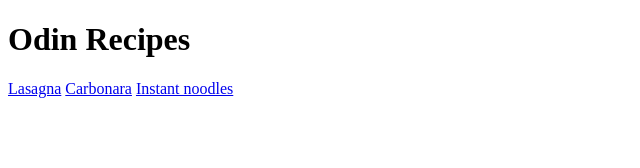
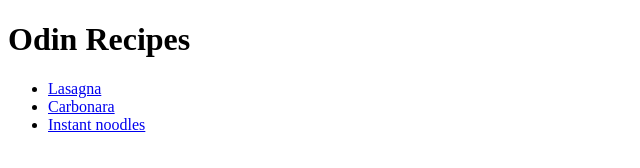
Before and after one commit to GrayCubone/odin-recipes, a plain HTML site: page index.html in a window 1280 px wide. Shown: the whole page, without its empty margins (0-640 px from the left). Drawn offline with Linux system fonts and the light colour scheme.

Commit message:
Adjust recipe links to be in unordered list

```diff
--- a/index.html
+++ b/index.html
@@ -7,8 +7,10 @@
 </head>
 <body>
     <h1>Odin Recipes</h1>
-    <a href="./recipes/lasagna.html">Lasagna</a>
-    <a href="./recipes/carbonara.html">Carbonara</a>
-    <a href="./recipes/instant-noodles.html">Instant noodles</a>
+    <ul>
+        <li><a href="./recipes/lasagna.html">Lasagna</a></li>
+        <li><a href="./recipes/carbonara.html">Carbonara</a></li>
+        <li><a href="./recipes/instant-noodles.html">Instant noodles</a></li>
+    </ul>
 </body>
 </html>
```
